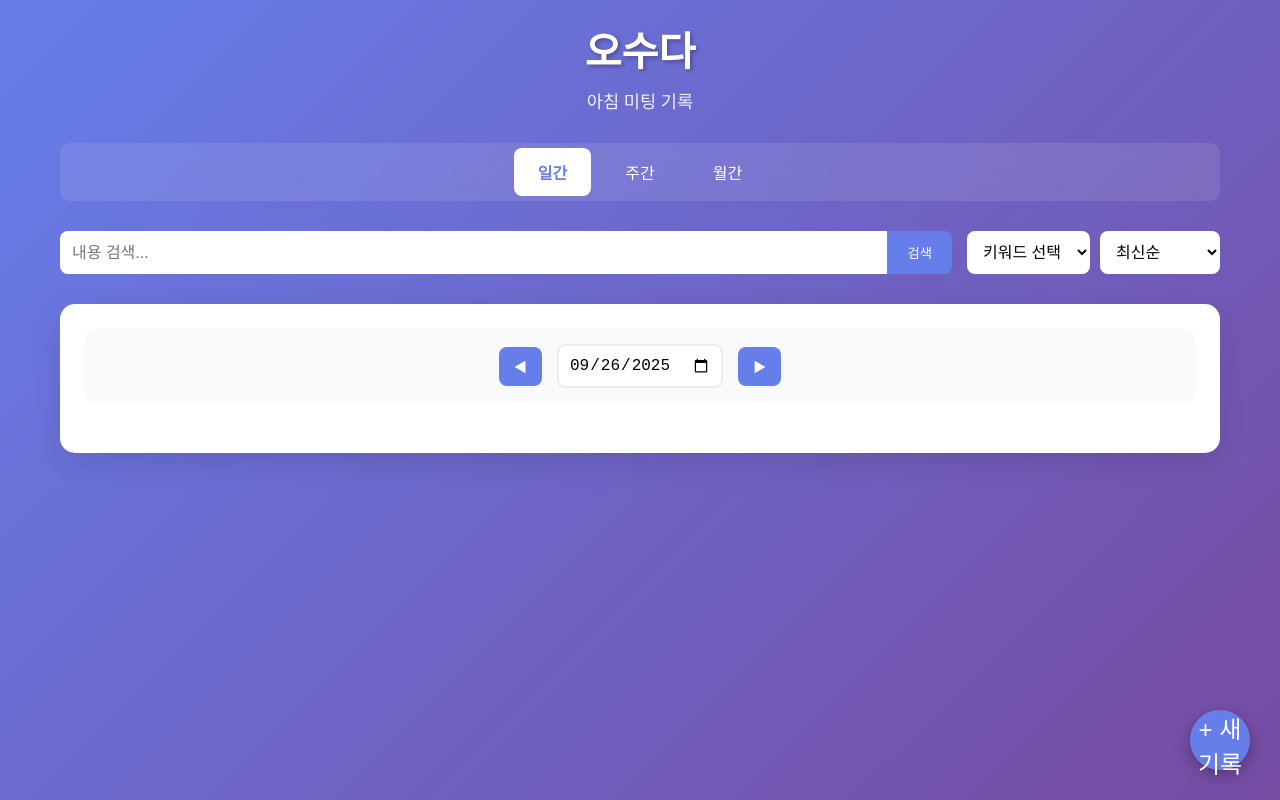
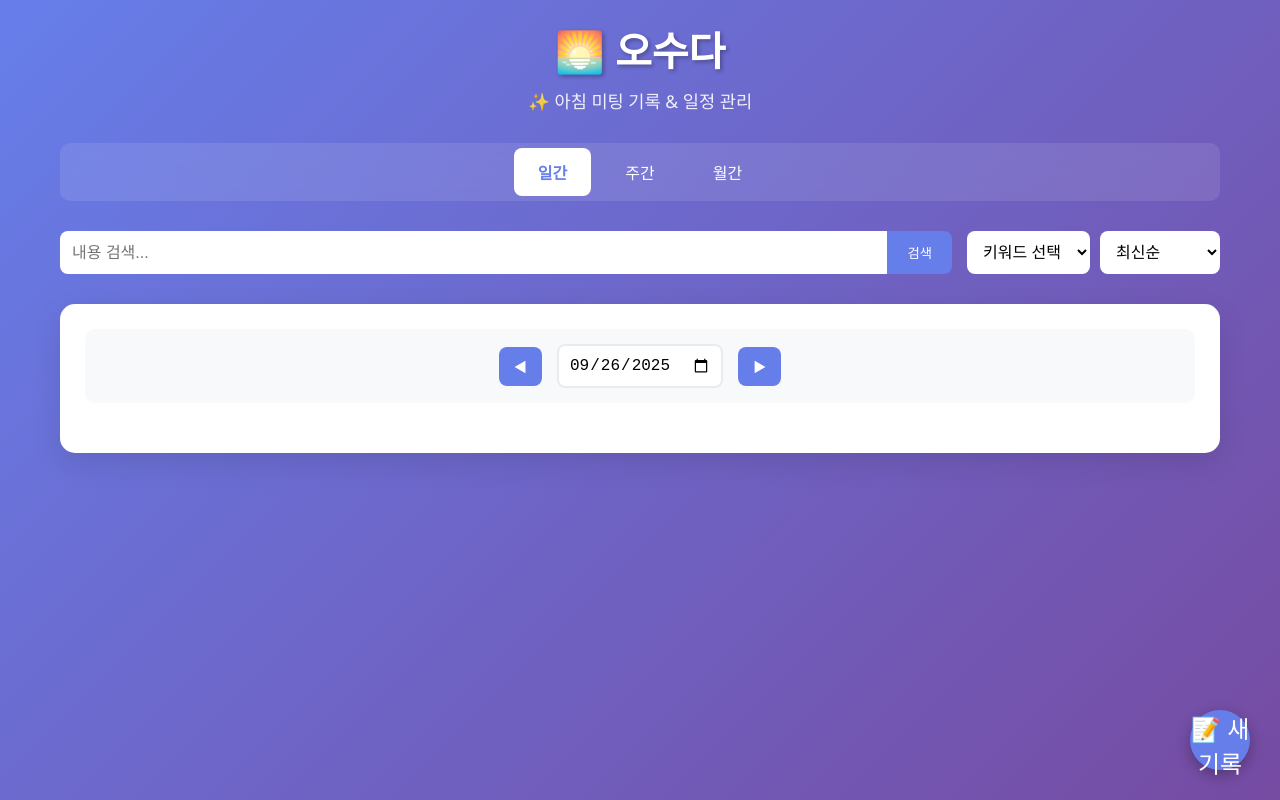
Before and after one commit to HyunIm/osuda-board, a website: page public/index.html in a window 1280 px wide. Drawn offline with Linux system fonts and the light colour scheme; no server answers.

Commit message:
style: UI 개선 - 이모지 추가로 사용자 경험 향상

```diff
--- a/public/index.html
+++ b/public/index.html
@@ -608,8 +608,8 @@ body {
     <div class="container">
         <!-- 헤더 -->
         <header class="header">
-            <h1>오수다</h1>
-            <p class="subtitle">아침 미팅 기록</p>
+            <h1>🌅 오수다</h1>
+            <p class="subtitle">✨ 아침 미팅 기록 & 일정 관리</p>
         </header>
 
         <!-- 네비게이션 -->
@@ -667,13 +667,13 @@ body {
         </div>
 
         <!-- 게시물 작성 버튼 -->
-        <button class="add-post-btn" id="addPostBtn">+ 새 기록</button>
+        <button class="add-post-btn" id="addPostBtn">📝 새 기록</button>
 
         <!-- 게시물 작성/수정 모달 -->
         <div id="postModal" class="modal">
             <div class="modal-content">
                 <div class="modal-header">
-                    <h3 id="modalTitle">새 기록 작성</h3>
+                    <h3 id="modalTitle">📝 새 기록 작성</h3>
                     <span class="close">&times;</span>
                 </div>
                 <form id="postForm">
@@ -711,7 +711,7 @@ body {
         <div id="detailModal" class="modal">
             <div class="modal-content">
                 <div class="modal-header">
-                    <h3>기록 상세</h3>
+                    <h3>📋 기록 상세</h3>
                     <span class="close">&times;</span>
                 </div>
                 <div class="post-detail" id="postDetail">
```
